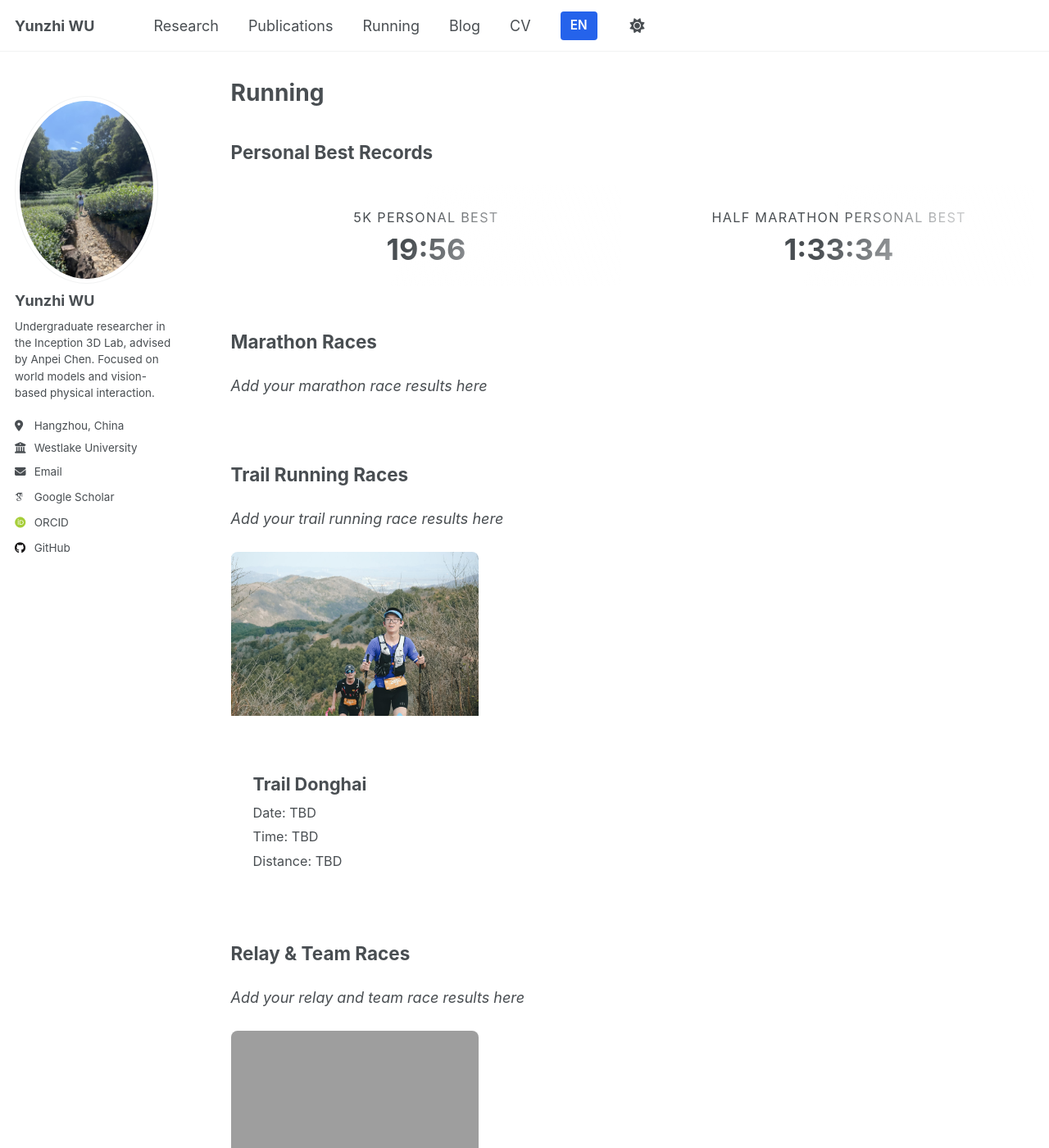
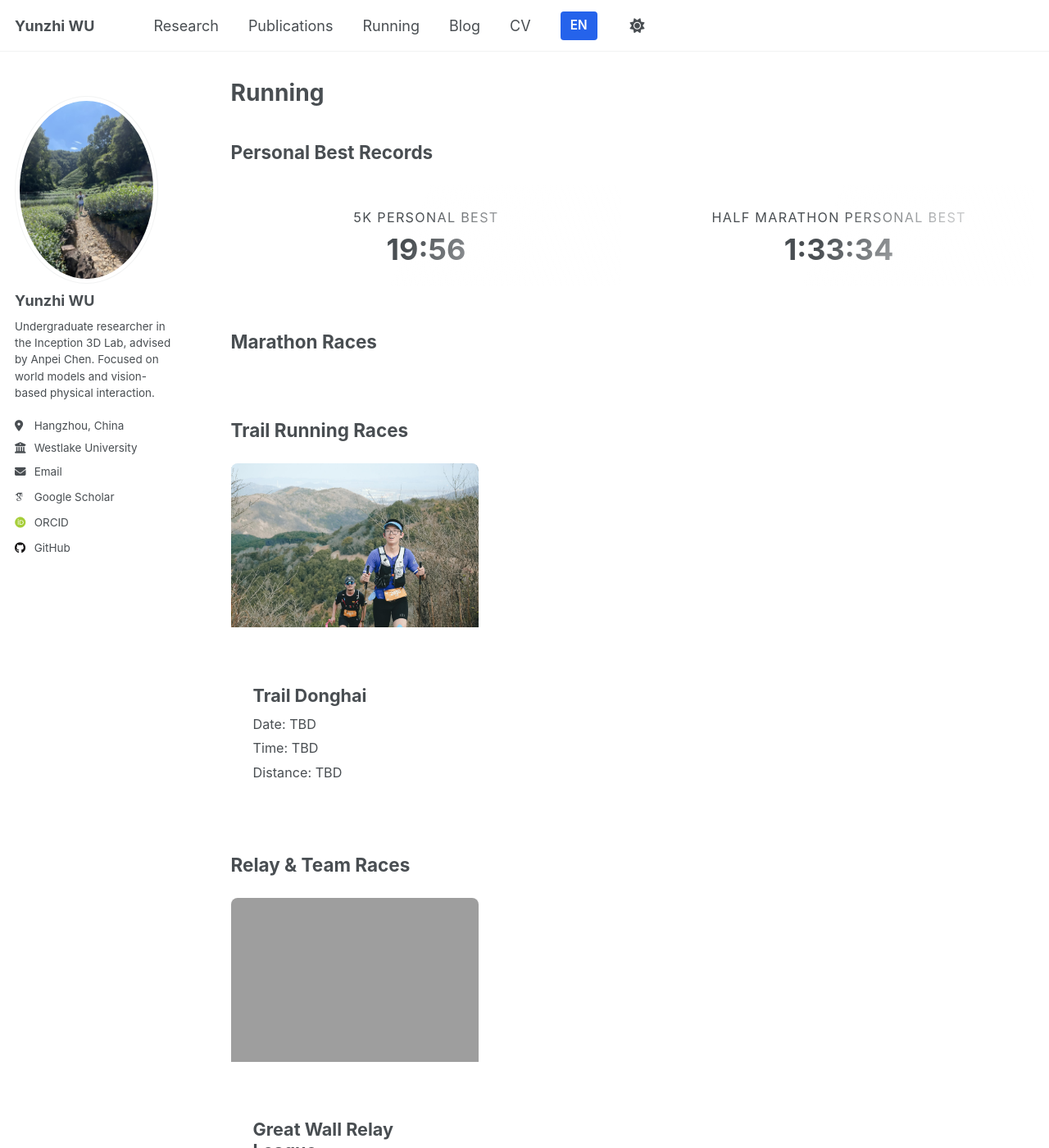
Before and after one commit to pigwu/pigwu.github.io, a Jekyll site: the page built from _pages/running.md, in a window 1280 px wide and 1400 px high. Shown: the whole window at 82% size. Built offline with Jekyll 4.4.1, drawn with Linux system fonts in a browser that asks for light colours; some web fonts are replaced; a script that is not in the unit is left out; grey boxes are pictures that could not be loaded.

Commit message:
Remove instructional notes from running page

```diff
--- a/_pages/running.md
+++ b/_pages/running.md
@@ -22,7 +22,6 @@ author_profile: true
 
   <section class="race-section">
     <h2 data-en="Marathon Races" data-zh="马拉松比赛">Marathon Races</h2>
-    <p class="section-note" data-en="Add your marathon race results here" data-zh="在此添加您的马拉松比赛成绩">Add your marathon race results here</p>
     <div class="races-grid" id="marathon-races">
       <!-- Example race card - duplicate and modify for each race -->
       <!--
@@ -44,7 +43,6 @@ author_profile: true
 
   <section class="race-section">
     <h2 data-en="Trail Running Races" data-zh="越野跑比赛">Trail Running Races</h2>
-    <p class="section-note" data-en="Add your trail running race results here" data-zh="在此添加您的越野跑比赛成绩">Add your trail running race results here</p>
     <div class="races-grid" id="trail-races">
       <!-- Example: Trail race from your photos -->
       <article class="race-card">
@@ -63,7 +61,6 @@ author_profile: true
 
   <section class="race-section">
     <h2 data-en="Relay & Team Races" data-zh="接力赛与团队赛">Relay & Team Races</h2>
-    <p class="section-note" data-en="Add your relay and team race results here" data-zh="在此添加您的接力赛和团队赛成绩">Add your relay and team race results here</p>
     <div class="races-grid" id="relay-races">
       <!-- Example: Relay race from your photos -->
       <article class="race-card">
```
